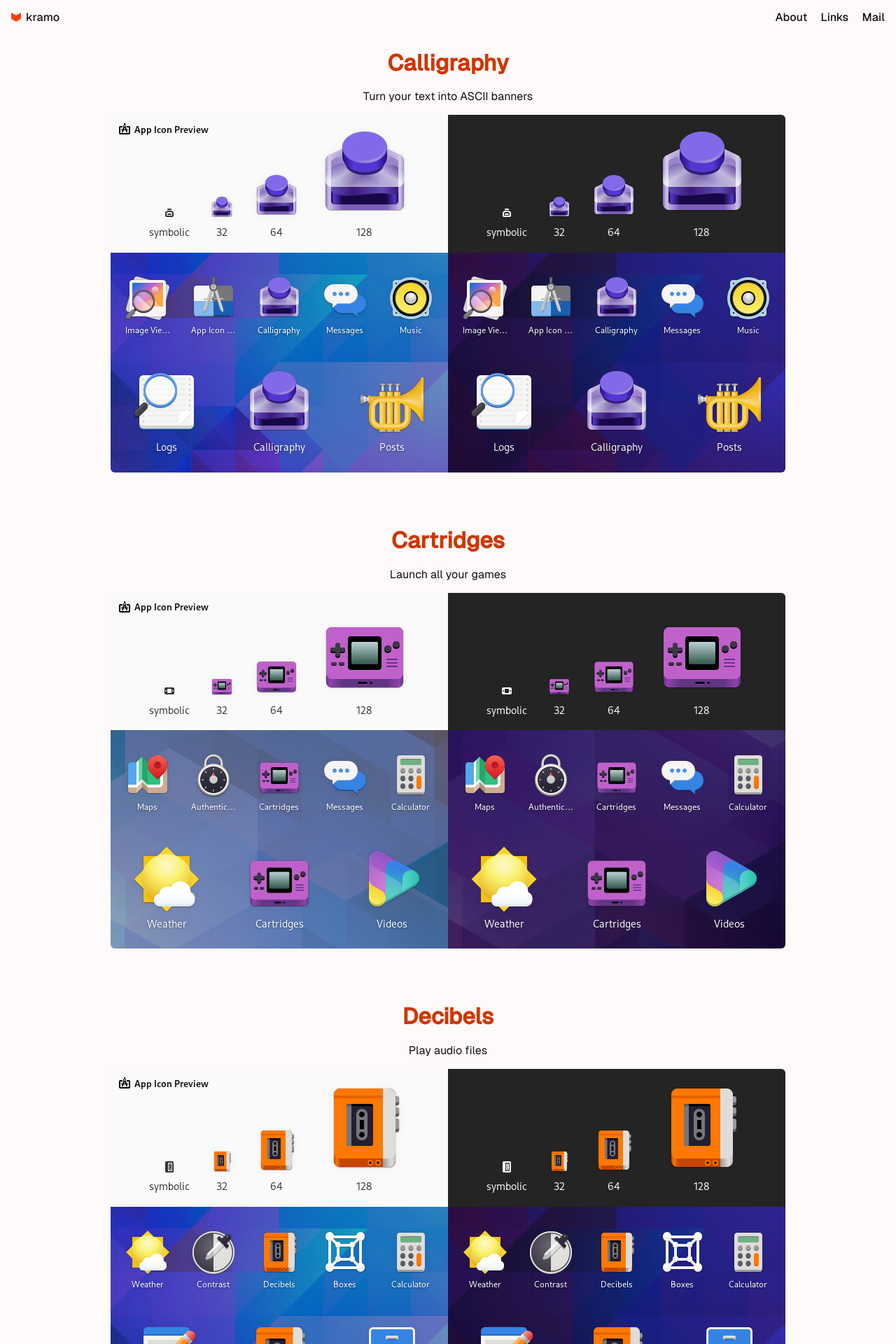
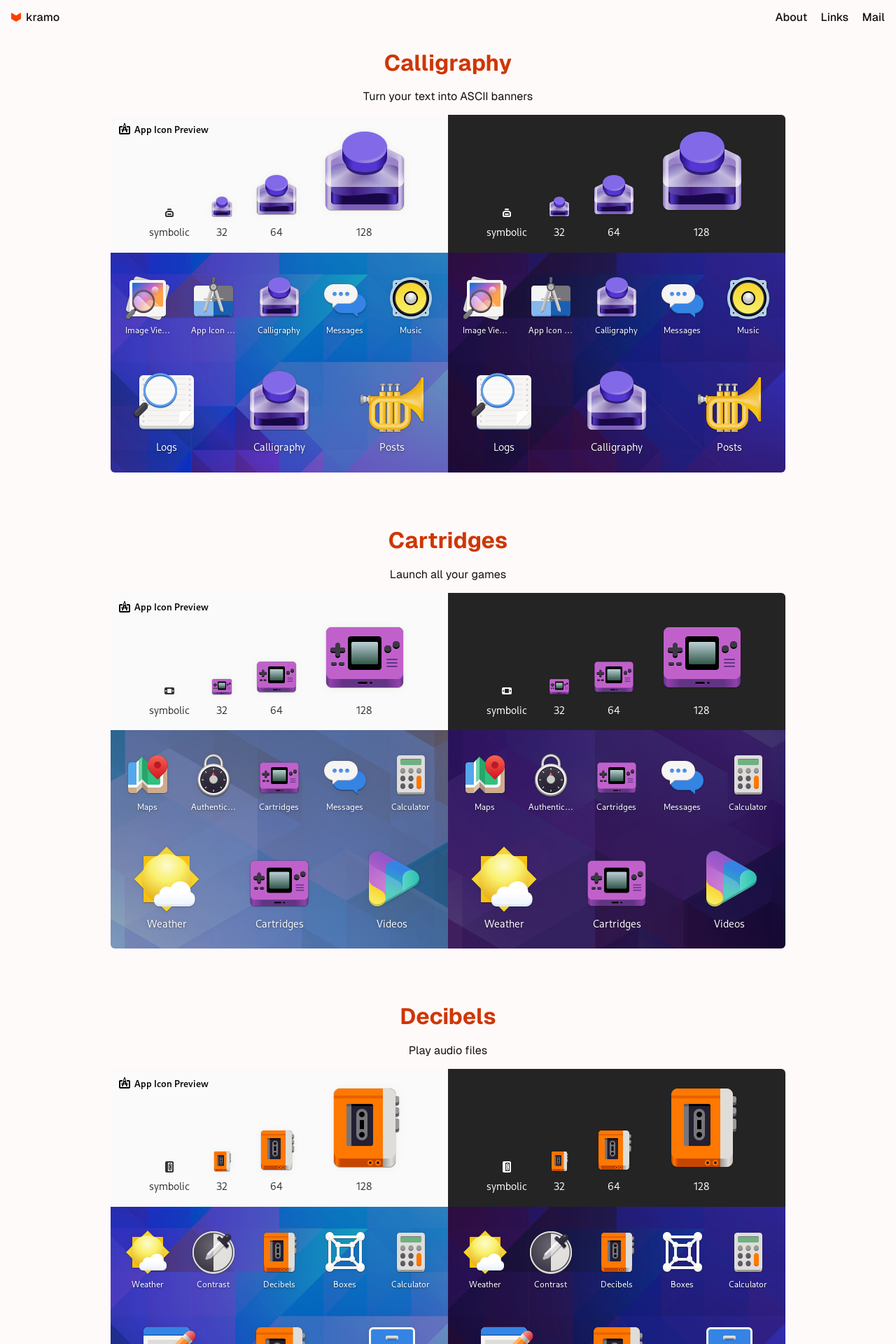
Before and after one commit to kra-mo/kramo.page, a Jekyll site: the page built from app-icon-design/index.md, in a window 1280 px wide. Shown: the top 1920 px of the page at 70% size. Built offline with Jekyll 4.4.1, drawn with Linux system fonts in a browser that asks for light colours.

Commit message:
Update app-icon-design title font weights

```diff
--- a/app-icon-design/index.md
+++ b/app-icon-design/index.md
@@ -5,7 +5,7 @@ description: Icons I designed for several applications.
 
 {% for app in site.data.apps %}
 <h1>
-    <a href="{{ app.url }}">
+    <a style="font-family: var(--bold);" href="{{ app.url }}">
         {{ app.name }}
     </a>
 </h1>
--- a/stylesheet.css
+++ b/stylesheet.css
@@ -98,19 +98,19 @@ body {
   line-height: 1.1;
 }
 
+a {
+  color: var(--accent-dim);
+  font-family: var(--medium);
+  text-decoration: none;
+  transition-duration: 0.4s;
+}
+
 h1 {
   font-family: var(--black)
 }
 
 h2, h3, h4, h5, h6 {
   font-family: var(--semibold);
-}
-
-a {
-  color: var(--accent-dim);
-  font-family: var(--medium);
-  text-decoration: none;
-  transition-duration: 0.4s;
 }
 
 img {
```
